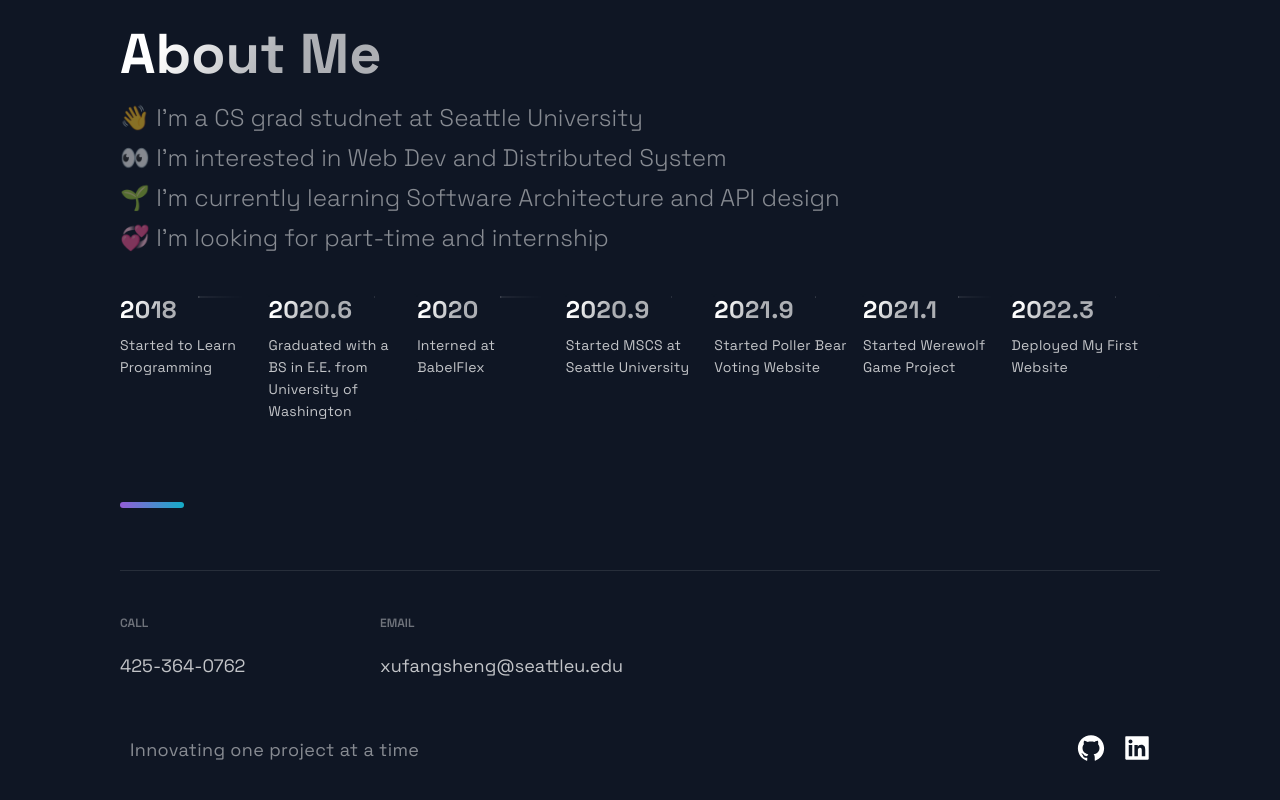
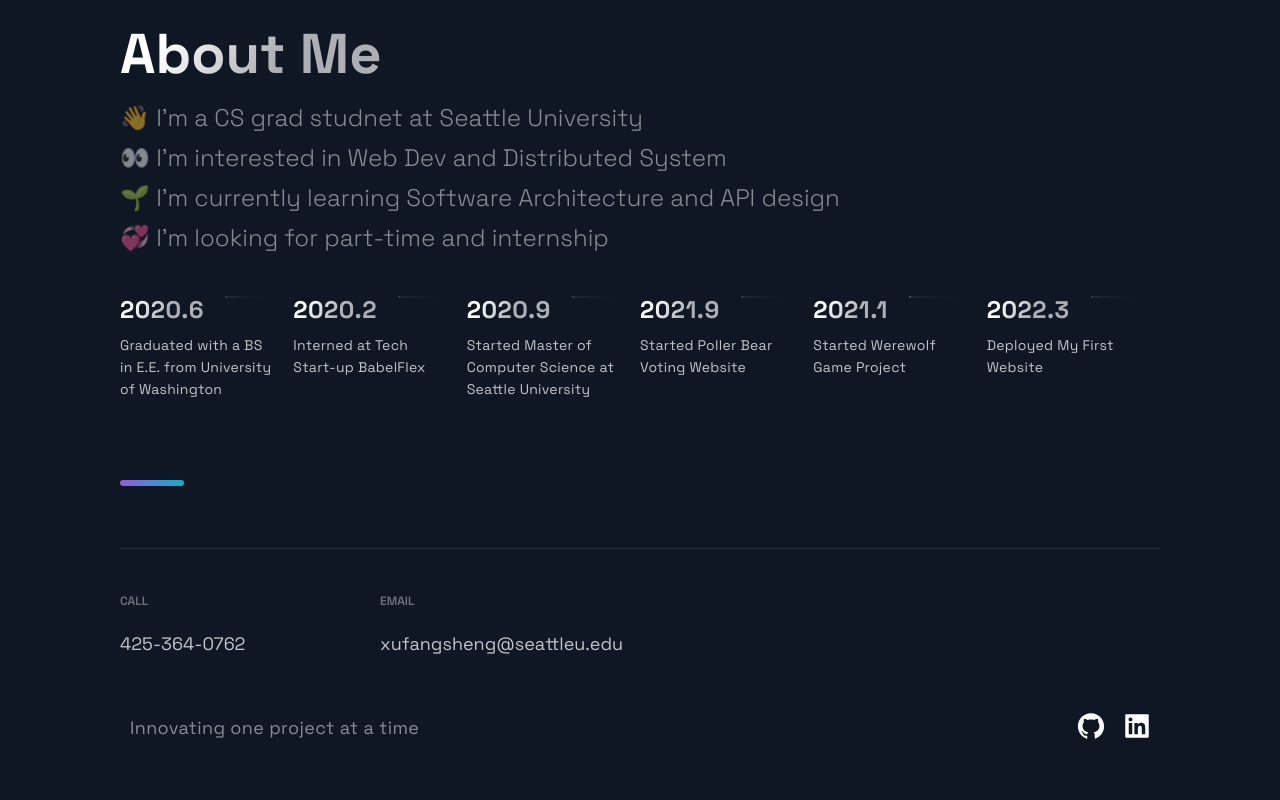
Before and after one commit to FangshengXuJason/Personal-Porforlio, a Next.js app: page / in a window 1280 px wide. Shown: the part 2734-3534 px from the top of the page. Built offline with nearby package versions, Linux system fonts and the light colour scheme.

Commit message:
Update constants.js

```diff
--- a/src/constants/constants.js
+++ b/src/constants/constants.js
@@ -38,53 +38,16 @@ export const projects = [
 ]
 
 export const TimeLineData = [
-  { year: 2018, text: 'Started to Learn Programming' },
   {
     year: 2020.6,
     text: 'Graduated with a BS in E.E. from University of Washington',
   },
-  { year: 2020, text: 'Interned at BabelFlex' },
-  { year: 2020.9, text: 'Started MSCS at Seattle University' },
+  { year: 2020.2, text: 'Interned at Tech Start-up BabelFlex' },
+  {
+    year: 2020.9,
+    text: 'Started Master of Computer Science at Seattle University',
+  },
   { year: 2021.9, text: 'Started Poller Bear Voting Website' },
   { year: 2021.1, text: 'Started Werewolf Game Project' },
   { year: 2022.3, text: 'Deployed My First Website' },
 ]
-
-// export const projects = [
-//   {
-//     title: 'MERN Memories',
-//     description: "Using React, Node.js, Express & MongoDB you'll learn how to build a Full Stack MERN Application - from start to finish. The App is called Memories and it is a simple social media app that allows users to post interesting events that happened in their lives.",
-//       image: '/images/1.png',
-//       tags: ['Mongo', 'Express', 'React', 'Node'],
-//     source: 'https://google.com',
-//     visit: 'https://google.com',
-//     id: 0,
-//   },
-//   {
-//     title: 'E-Commerce',
-//     description:"While building it you're going to learn many advanced React & JavaScript topics, as well as how to use Stripe for card transactions. On top of that, at the end of the video, you will have this unique and complex webshop app that you will be able to add to your portfolio. And trust me, e-commerce applications are impressive.",
-//     image: '/images/2.png',
-//     tags: ['React', 'JavaScript'],
-//     source: 'https://google.com',
-//     visit: 'https://google.com',
-//     id: 1,
-//   },
-//   {
-//     title: 'WebRTC App',
-//     description: "This is a code repository for the corresponding YouTube video. In this tutorial, we're going to build and deploy a React Video Chat Application using WebRTC.",
-//       image: '/images/3.jpg',
-//       tags: ['React', 'WebRTC'],
-//     source: 'https://google.com',
-//     visit: 'https://google.com',
-//     id: 2,
-//   },
-//   {
-//     title: 'Unichat',
-//     description: "This is a code repository for the corresponding video tutorial. In this video, we will create a full Realtime Chat Application",
-//     image: '/images/4.jpg',
-//     tags: ['React', 'ChatEngine', 'Firebase'],
-//     source: 'https://google.com',
-//     visit: 'https://google.com',
-//     id: 3,
-//   },
-// ];
```
